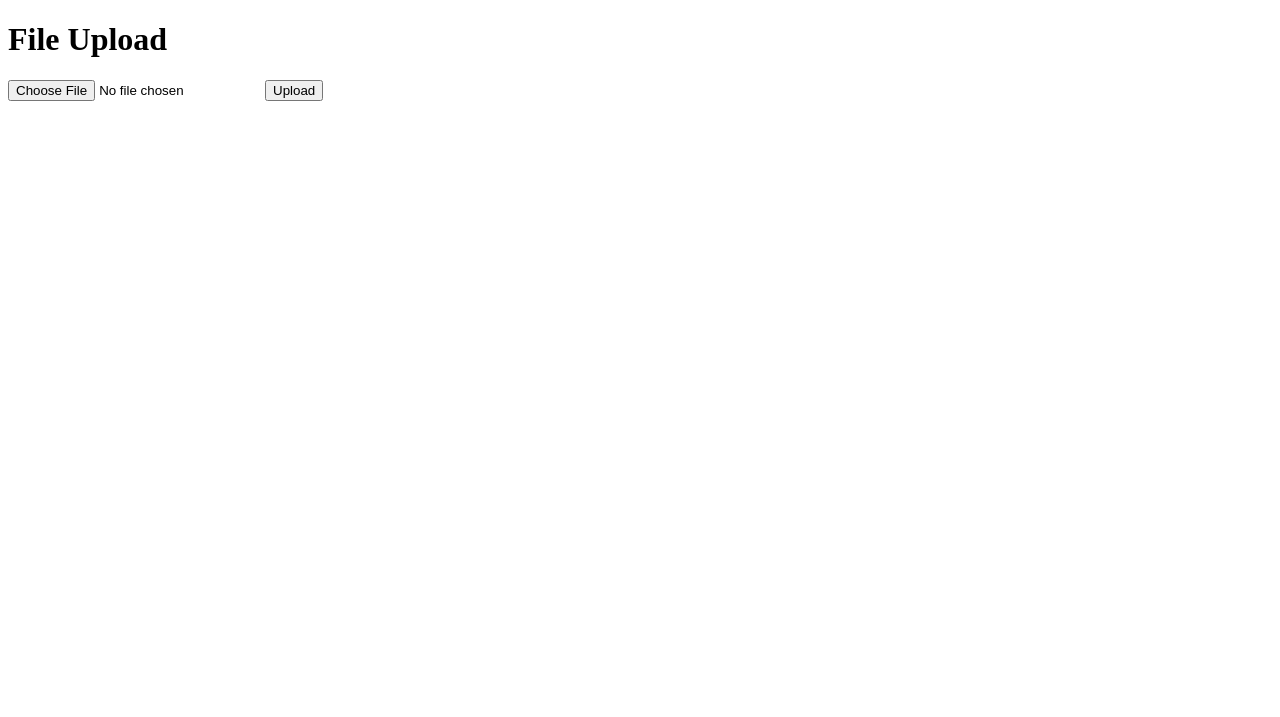
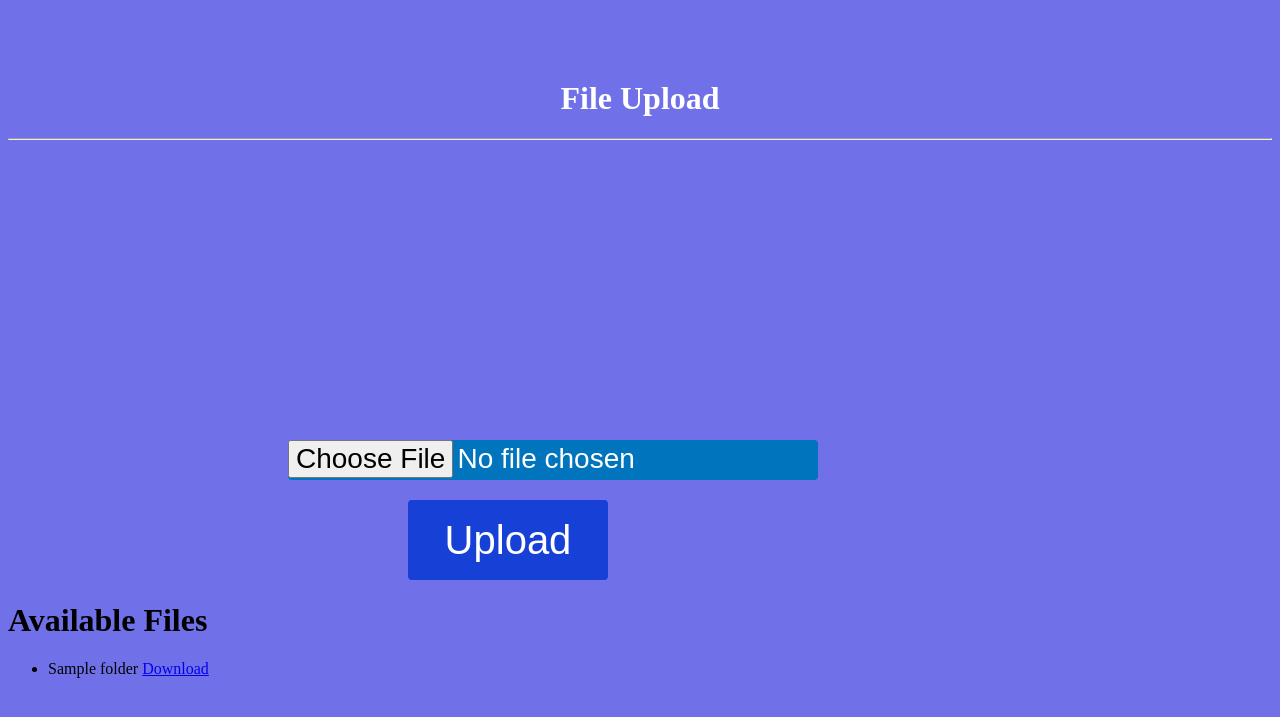
Before and after one commit to NoGaming01/WebServer, a Flask app: template templates/index.html in a window 1280 px wide. Shown: the top 717 px of the page. Run offline with Flask 3, Linux system fonts and the light colour scheme; the template is opened without the code that fills it: most values are stand-ins (such as "Sample title", 1, 10 or a date in 2020).

Commit message:
Added Download

```diff
--- a/main.py
+++ b/main.py
@@ -1,10 +1,16 @@
-from flask import Flask, render_template, request
+from flask import Flask, request, render_template, redirect, url_for, flash, send_from_directory
+import os
 
 app = Flask(__name__)
+app.secret_key = 'a20a90eb88d6db187d558a3c'
+
+UPLOAD_FOLDER = 'uploads'
+app.config['UPLOAD_FOLDER'] = UPLOAD_FOLDER
 
 @app.route('/')
 def index():
-    return render_template('index.html')
+    folders = os.listdir(app.config['UPLOAD_FOLDER'])
+    return render_template('index.html', folders=folders)
 
 @app.route('/upload', methods=['POST'])
 def upload_file():
@@ -20,5 +26,24 @@ def upload_file():
         file.save(f'uploads/{file.filename}')
         return 'File uploaded successfully'
 
+def secure_filename(filename):
+    # This function ensures that the filename is safe to use on Windows
+    # You can replace this function with a more comprehensive one if needed
+    return ''.join(c if c.isalnum() or c in ('.', '_') else '_' for c in filename)
+
+@app.route('/download/<filename>')
+def download_file(filename):
+    # Replace spaces with underscores in the filename
+    sanitized_filename = secure_filename(filename)
+
+    # Rename the file by replacing spaces with underscores
+    original_path = os.path.join(app.config['UPLOAD_FOLDER'], filename)
+    new_path = os.path.join(app.config['UPLOAD_FOLDER'], sanitized_filename)
+
+    os.rename(original_path, new_path)
+
+    # Send the renamed file for download
+    return send_from_directory(app.config['UPLOAD_FOLDER'], sanitized_filename, as_attachment=True)
+
 if __name__ == '__main__':
-    app.run(debug=True)
+    app.run(host='0.0.0.0', port=5000, debug=True)
--- a/templates/index.html
+++ b/templates/index.html
@@ -6,10 +6,65 @@
     <title>File Upload</title>
 </head>
 <body>
-    <h1>File Upload</h1>
-    <form action="/upload" method="post" enctype="multipart/form-data">
-        <input type="file" name="file" accept=".zip">
+    <h1 class="file-upload">File Upload</h1>
+    <hr>
+    <form action="/upload" method="post" enctype="multipart/form-data" class="upload">
+        <input type="file" name="file" accept=".zip" class="choose">
         <input type="submit" value="Upload">
     </form>
+
+    <h1>Available Files</h1>
+    <ul>
+        {% for folder in folders %}
+            <li>
+                {{ folder }}
+                <a href="{{ url_for('download_file', filename=folder) }}" download>Download</a>
+            </li>
+        {% endfor %}
+    </ul>
 </body>
 </html>
+<style>
+body {
+	background-color: rgb(112, 113,  232);
+	}
+.file-upload {
+		margin-top: 80px;
+		text-align: center;
+		color: white;
+		}
+.upload {
+	margin-top: 60px;
+    }
+input[type=submit] {
+  width: 200px;
+  height: 80px;
+  background-color: #1640D6;
+  color: white;
+  display: block;
+  margin: 8px 0;
+  border: none;
+  border-radius: 4px;
+  cursor: pointer;
+  margin-top: 20px;
+  margin-left: 400px;
+  font-size: 40px;
+}
+.choose {
+  height: 40px;
+  background-color: #0174BE;
+  color: white;
+  display: block;
+  margin: 8px;
+  border: none;
+  border-radius: 4px;
+  cursor: pointer;
+  margin-top: 300px;
+  margin-left: 280px;
+  transition: 1.2s;
+  font-size: 28px;
+  }
+  input[type=submit]:hover {
+  	opacity: 0.8;
+  }
+</style>
```
